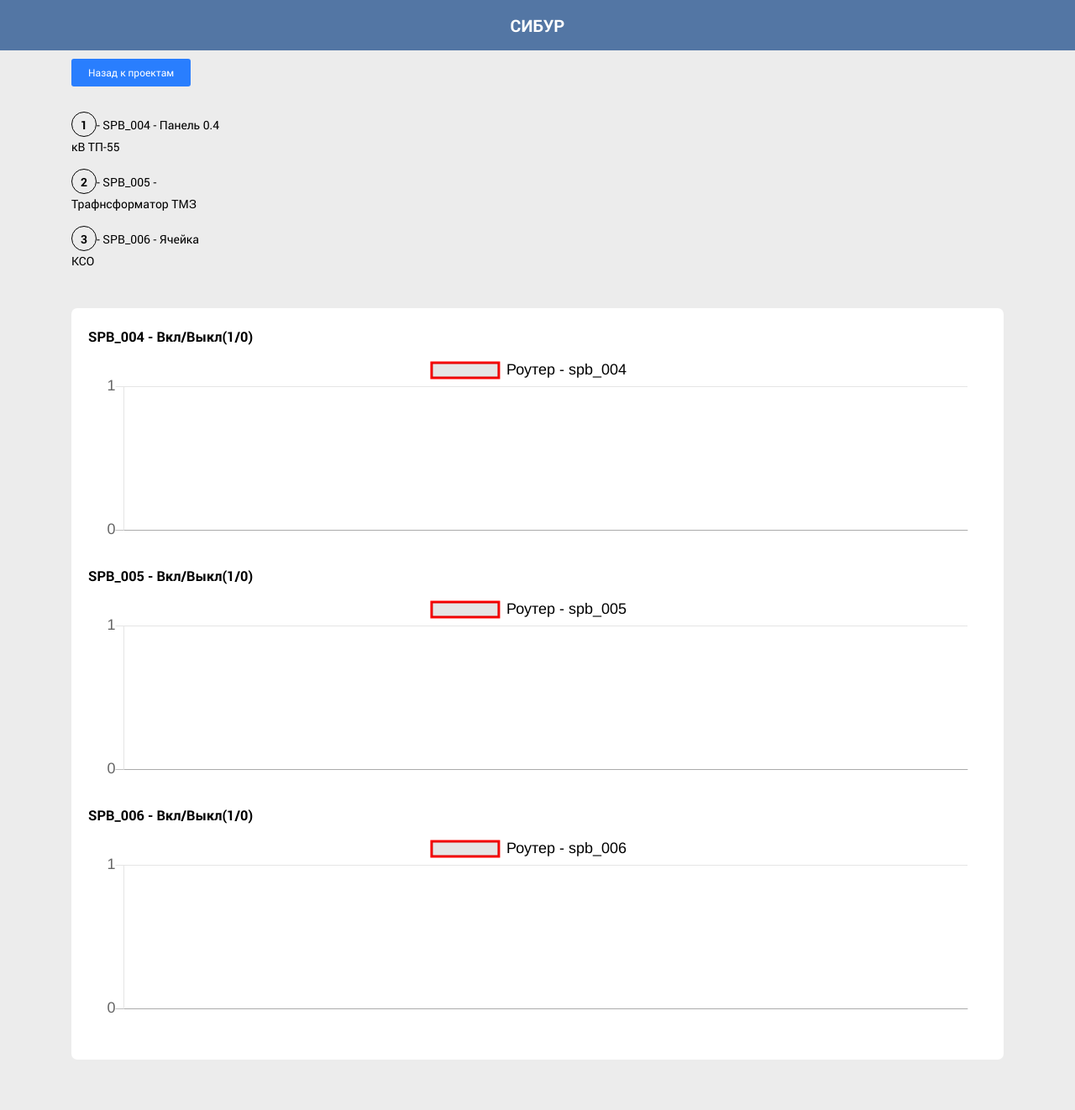
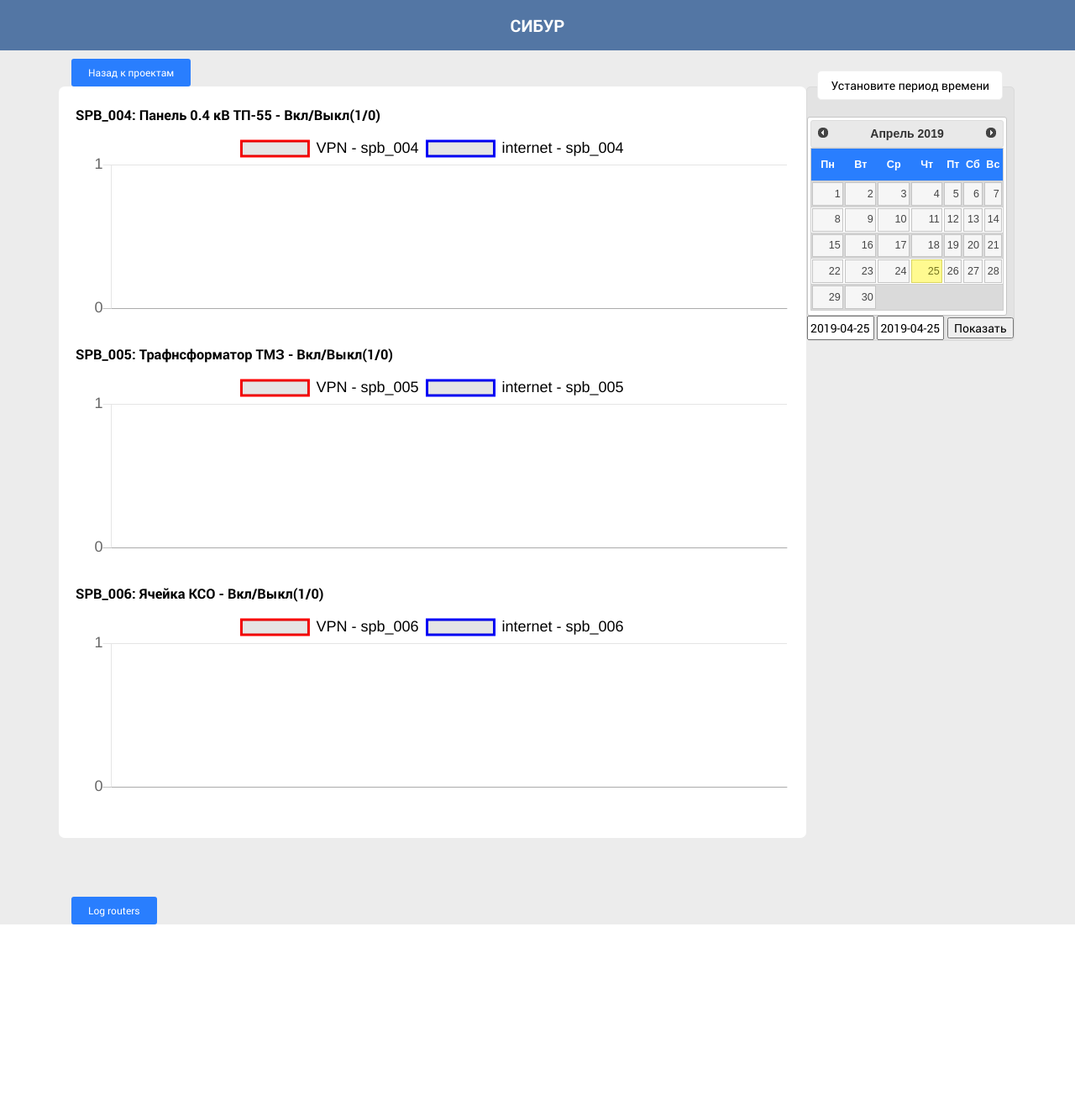
Before and after one commit to Tonmanseven/Teleofis-Monitor, a Django app: template blogengine/blog/templates/blog/sibur.html in a window 1280 px wide. Shown: the whole page at 84% size. After the commit the page ends 1101 px from the top, so only its background shows below. Run offline with Django 3.2, Linux system fonts and the light colour scheme; tables that the repository leaves empty hold one stand-in row (values such as "Sample post"); the template is opened without the code that fills it: values that come from a table or form of the project are taken from there, most other values are stand-ins (such as "Sample title", 1, 10 or a date in 2020); parts of the project's set-up code (start-up, migrations or seed data) failed here and were passed over; some libraries are stand-ins or nearby versions.

Commit message:
ustal yje

```diff
--- a/blogengine/blog/static/css/main_min.css
+++ b/blogengine/blog/static/css/main_min.css
@@ -394,8 +394,8 @@ html
 .col,.col-1,.col-10,.col-11,.col-12,.col-2,.col-3,.col-4,.col-5,.col-6,.col-7,.col-8,.col-9,.col-auto,.col-lg,.col-lg-1,.col-lg-10,.col-lg-11,.col-lg-12,.col-lg-2,.col-lg-3,.col-lg-4,.col-lg-5,.col-lg-6,.col-lg-7,.col-lg-8,.col-lg-9,.col-lg-auto,.col-md,.col-md-1,.col-md-10,.col-md-11,.col-md-12,.col-md-2,.col-md-3,.col-md-4,.col-md-5,.col-md-6,.col-md-7,.col-md-8,.col-md-9,.col-md-auto,.col-sm,.col-sm-1,.col-sm-10,.col-sm-11,.col-sm-12,.col-sm-2,.col-sm-3,.col-sm-4,.col-sm-5,.col-sm-6,.col-sm-7,.col-sm-8,.col-sm-9,.col-sm-auto,.col-xl,.col-xl-1,.col-xl-10,.col-xl-11,.col-xl-12,.col-xl-2,.col-xl-3,.col-xl-4,.col-xl-5,.col-xl-6,.col-xl-7,.col-xl-8,.col-xl-9,.col-xl-auto
 {
 	min-height: 1px;
-	padding-left: 15px;
-	padding-right: 15px;
+	padding-left: 10px;
+	padding-right: 10px;
 	position: relative;
 	width: 100%;
 }
--- a/blogengine/blog/templates/blog/sibur.html
+++ b/blogengine/blog/templates/blog/sibur.html
@@ -10,122 +10,118 @@
         <div class="back-to-main">
             <a href="index.html">Назад к проектам</a>
         </div>
-        <div class="sypp-logs-wrap">
+
             <div class="row">
+                <div class="row-10">
+                    <div class="chart">
+                        <!-- график №1 -->
+                        <div class="chart-title"><h3>SPB_004: Панель 0.4 кВ ТП-55  - Вкл/Выкл(1/0)</h3></div>
+                        <div class="ct-chart">
+                            <canvas id="spb4" style="width: 850px; height: 250px; "></canvas>
+                        </div>
+                        <!-- график №2 -->
+                        <div class="chart-title"><h3>SPB_005: Трафнсформатор ТМЗ - Вкл/Выкл(1/0)</h3></div>
+                        <div class="ct-chart">
+                            <canvas id="spb5"style="width: 850px; height: 250px; "></canvas>
+                        </div>
+                        <!-- график №3 -->
+                        <div class="chart-title"><h3>SPB_006: Ячейка КСО - Вкл/Выкл(1/0)</h3></div>
+                        <div class="ct-chart">
+                            <canvas id="spb6" style="width: 850px; height: 250px; "></canvas>
+                        </div>
+                    </div>
+                </div>
 
-                <div class="col-2">
-                    <nav class="logs-list">
-                        <a href="#1"><strong>1</strong>- SPB_004 - Панель 0.4 кВ ТП-55</a>
-                        <a href="#2"><strong>2</strong>- SPB_005 - Трафнсформатор ТМЗ</a>
-                        <a href="#3"><strong>3</strong>- SPB_006 - Ячейка КСО</a>
-                    </nav>
+                    <div class="row-7">
+                            <div class="supp-img">
+                                    <div class="supports">
+                                            <div class="title"> Установите период времени</div>
+                                                <div id="date_range" style="margin-left: 0px;" ></div>
+                                                <form method="POST">
+                                                        {% csrf_token %}
+                                                        {{ form }}
+                                                    <input type="submit" value="Показать" >
+                                                </form>
                                     </div>
-                <div class="col-6">
-                    <div class="supp-log" id="1">
+                            </div>
+                        </div>
+            </div>
+
+            <div class="back-to-main">
+
+                    <a href="#" onclick="openbox('box'); return false">  Log routers </a>
+
+                    <div id="box" style="display: none;">
+                            <div class="col-5">
                                     <div class="supports">
-                            <div class="title">OpenVPN CLIENT LIST</div>
+
                                         <div class="supports-body">
                                             <table id="1">
                                                 <thead>
                                                     <tr>
-                                        <th>Virtual Address</th>
-                                        <th>Common Name</th>
-                                        <th>Active/Inactive (1/0)</th>
+                                                        <th>Log_hostname - vpn_ip</th>
+                                                        <th>Log_time</th>
+                                                        <th>Log_data</th>
                                                     </tr>
                                                     </thead>
-                                    <tbody>
                                                 <tr>
-                                        <td>10.8.0.58</td>
-                                        <td>spb_004</td>
-                                        <td>
-                                            {{ spb4 }}
-                                        </td>
+                                                    <td>{{ loghost_spb4 }}- 10.8.0.58</td>
+                                                    <td>{{ logtime_spb4 }}</td>
+                                                    <td>{{ logtext_spb4 }}</td>
+                                                </tr>
+                                                <tr>
+                                                    <td>{{ loghost_spb5 }} - 10.8.0.62</td>
+                                                    <td>{{ logtime_spb5 }}</td>
+                                                    <td>{{ logtext_spb5 }}</td>
+                                                </tr>
+                                                <tr>
+                                                    <td>{{ loghost_spb6 }} - 10.8.0.66</td>
+                                                    <td>{{ logtime_spb6 }}</td>
+                                                    <td>{{ logtext_spb6 }}</td>
                                                 </tr>
                                                 </tbody>
                                             </table>
                                         </div>
                                     </div>
                             </div>
-                    <div class="supp-log" id="2">
-                        <div class="supports">
-                            <div class="title">OpenVPN CLIENT LIST</div>
-                            <div class="supports-body">
-                                <table id="1">
-                                    <thead>
-                                    <tr>
-                                        <th>Virtual Address</th>
-                                        <th>Common Name</th>
-                                        <th>Active/Inactive (1/0)</th>
-                                    </tr>
-                                    </thead>
-                                    <tbody>
-                                    <tr>
-                                        <td>10.8.0.62</td>
-                                        <td>spb_005</td>
-                                        <td>
-                                            {{ spb5 }}
-                                        </td>
-                                    </tr>
-                                    </tbody>
-                                </table>
-                            </div>
-                        </div>
-                    </div>
-                    <div class="supp-log" id="3">
-                        <div class="supports">
-                            <div class="title">OpenVPN CLIENT LIST</div>
-                            <div class="supports-body">
-                                <table id="1">
-                                    <thead>
-                                    <tr>
-                                        <th>Virtual Address</th>
-                                        <th>Common Name</th>
-                                        <th>Active/Inactive (1/0)</th>
-                                    </tr>
-                                    </thead>
-                                    <tbody>
-                                    <tr>
-                                        <td>10.8.0.66</td>
-                                        <td>spb_006</td>
-                                        <td>
-                                            {{ spb6 }}
-                                        </td>
-                                    </tr>
-                                    </tbody>
-                                </table>
-                            </div>
                         </div>
                     </div>
 
-                </div>
-                <div class="col-12" style="padding-top: 30px;">
-                    <div class="chart">
-                        <!-- график №1 -->
-                        <div class="chart-title"><h3>SPB_004 - Вкл/Выкл(1/0)</h3></div>
-                        <div class="ct-chart">
-                            <canvas id="spb4" width="1050px" height="250px"></canvas>
-                        </div>
-                        <!-- график №2 -->
-                        <div class="chart-title"><h3>SPB_005 - Вкл/Выкл(1/0)</h3></div>
-                        <div class="ct-chart">
-                            <canvas id="spb5" width="1050px" height="250px"></canvas>
-                        </div>
-                        <!-- график №3 -->
-                        <div class="chart-title"><h3>SPB_006 - Вкл/Выкл(1/0)</h3></div>
-                        <div class="ct-chart">
-                            <canvas id="spb6" width="1050px" height="250px"></canvas>
-                        </div>
-                    </div>
-                </div>
-            </div>
-
-        </div>
     </div>
     {% endblock %}
 
     {% block script %}
     <script src="{% static 'js/scripts_min.js' %}"></script>
+    <!-- 1. Подключим библиотеку jQuery (без нее jQuery UI не будет работать) -->
+    <script src="{% static 'libs/myJquery/external/jquery/jquery.js' %}"></script>
+    <!-- 2. Подключим jQuery UI -->
+    <script src="{% static 'libs/myJquery/jquery-ui.min.js' %}"></script>
+    <script src="{% static 'libs/jquery.datepicker.extension.range.min.js' %}"></script>
     <script src="{% static 'libs/Chart.js' %}"></script>
+
+    <!-- Datepicker -->
+    <script type="text/javascript">
+        $(function() {
+            $('#date_range').datepicker({
+                range: 'period',
+                numberOfMonths: 1,
+                monthNames:["Январь", "Февраль", "Март", "Апрель", "Май", "Июнь", "Июль", "Август", "Сентябрь", "Октябрь", "Ноябрь", "Декабрь"],
+                dayNamesMin:["Вс", "Пн", "Вт", "Ср", "Чт", "Пт", "Сб"],
+                firstDay:1,
+                dateFormat:"yy-mm-dd",
+                onSelect: function(dateText, inst, extensionRange) {
+                $('[name=startDate]').val(extensionRange.startDateText);
+                $('[name=endDate]').val(extensionRange.endDateText);
+            }
+            });
+
+
+            var extensionRange = $('#date_range').datepicker('widget').data('datepickerExtensionRange');
+            if(extensionRange.startDateText) $('[name=startDate]').val(extensionRange.startDateText);
+            if(extensionRange.endDateText) $('[name=endDate]').val(extensionRange.endDateText);
+
+        });
+    </script>
 
     <script>
         var spb4 = document.getElementById("spb4").getContext("2d");
@@ -137,45 +133,69 @@
 
         var faza_10 = {
 
-        label: "Роутер - spb_004",
-        data: {{ state10 }},
+        label: "VPN - spb_004",
+        data: {{ vpn_spb4 }},
         lineTension: 0.7,
         borderColor: 'red',
         steppedLine: 'before'
         };
 
+        var inet_10 = {
+
+        label: "internet - spb_004",
+        data: {{ inet_spb4 }},
+        lineTension: 0.7,
+        borderColor: 'blue',
+        steppedLine: 'before'
+        };
+
+
+
         var faza_11 = {
 
-        label: "Роутер - spb_005",
-        data: {{ state11 }},
+        label: "VPN - spb_005",
+        data: {{ vpn_spb5 }},
         lineTension: 0.7,
         borderColor: 'red',
         steppedLine: 'before'
 
         };
 
+        var inet_11 = {
+        label: "internet - spb_005",
+        data: {{ inet_spb5 }},
+        lineTension: 0.7,
+        borderColor: 'blue',
+        steppedLine: 'before'
+        };
+
         var faza_12 = {
-
-        label: "Роутер - spb_006",
-        data: {{ state12 }},
+        label: "VPN - spb_006",
+        data: {{ vpn_spb6 }},
         lineTension: 0.7,
         borderColor: 'red',
         steppedLine: 'before'
-
+        };
+        var inet_12 = {
+        label: "internet - spb_006",
+        data: {{ inet_spb5 }},
+        lineTension: 0.7,
+        borderColor: 'blue',
+        steppedLine: 'before'
         };
 
         var data_mark10 = {
-        labels: {{ times10|safe }},
-        datasets: [faza_10],
+        labels: {{ times_spb4|safe }},
+        datasets: [faza_10, inet_10],
         };
 
         var data_mark11 = {
-        labels: {{ times11|safe }},
-        datasets: [faza_11],
+        labels: {{ times_spb5|safe }},
+        datasets: [faza_11, inet_11],
         };
         var data_mark12 = {
-        labels: {{ times12|safe }},
-        datasets: [faza_12],
+        labels: {{ times_spb6|safe }},
+        datasets: [faza_12, inet_12],
         };
 
         var chartOptions = {
@@ -219,4 +239,17 @@
         });
 
     </script>
+
+    <script type="text/javascript">
+
+        function openbox(id){
+            display = document.getElementById(id).style.display;
+
+            if(display=='none'){
+            document.getElementById(id).style.display='block';
+            }else{
+            document.getElementById(id).style.display='none';
+            }
+        }
+    </script>
 {% endblock %}
```
Also changed, not shown: blogengine/blog/templates/blog/test.html (+48 -58 lines), blogengine/blog/views.py (+46 -19 lines), blogengine/telerobot.db. Lines whose indentation alone changed are shown as unchanged.
